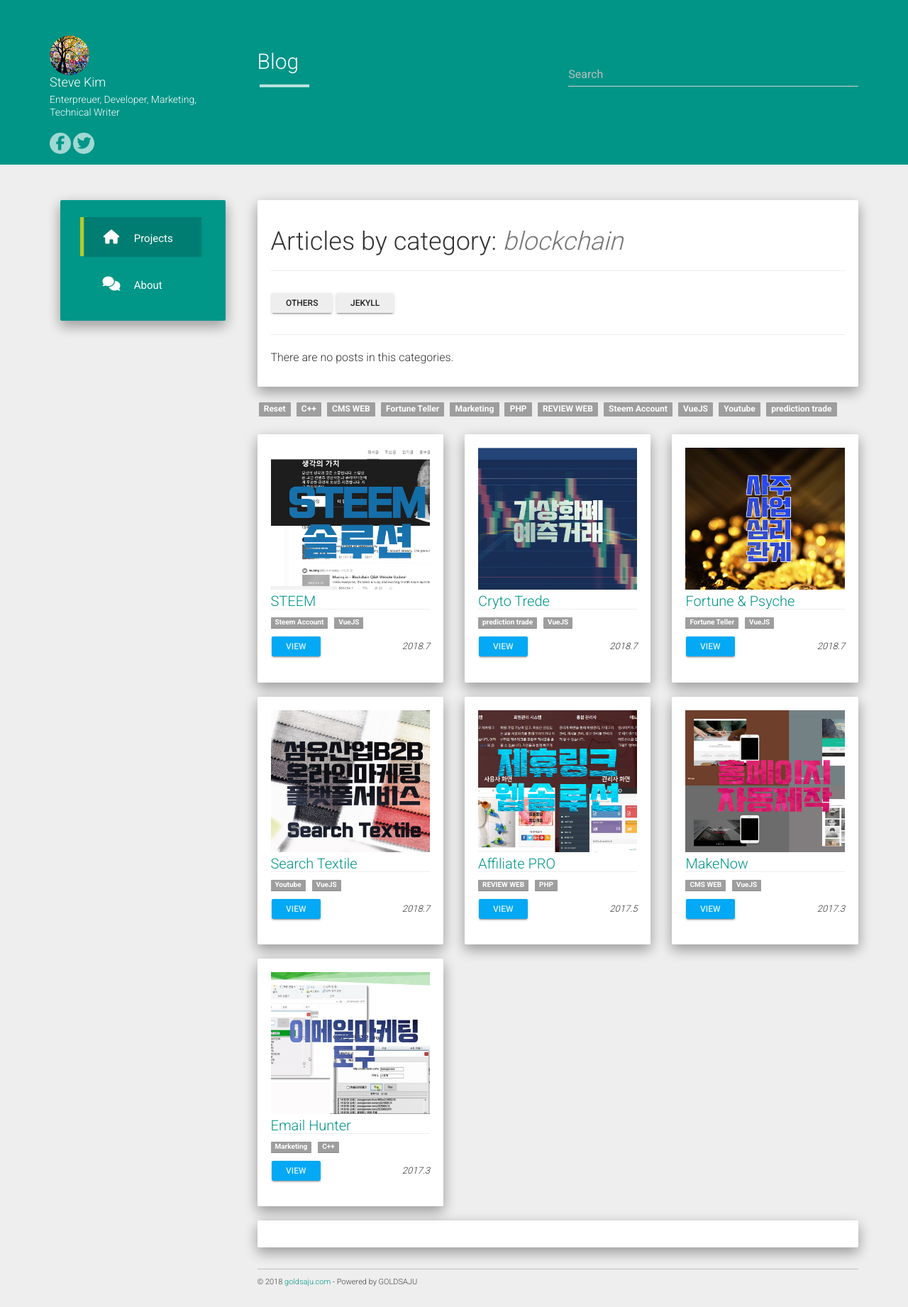
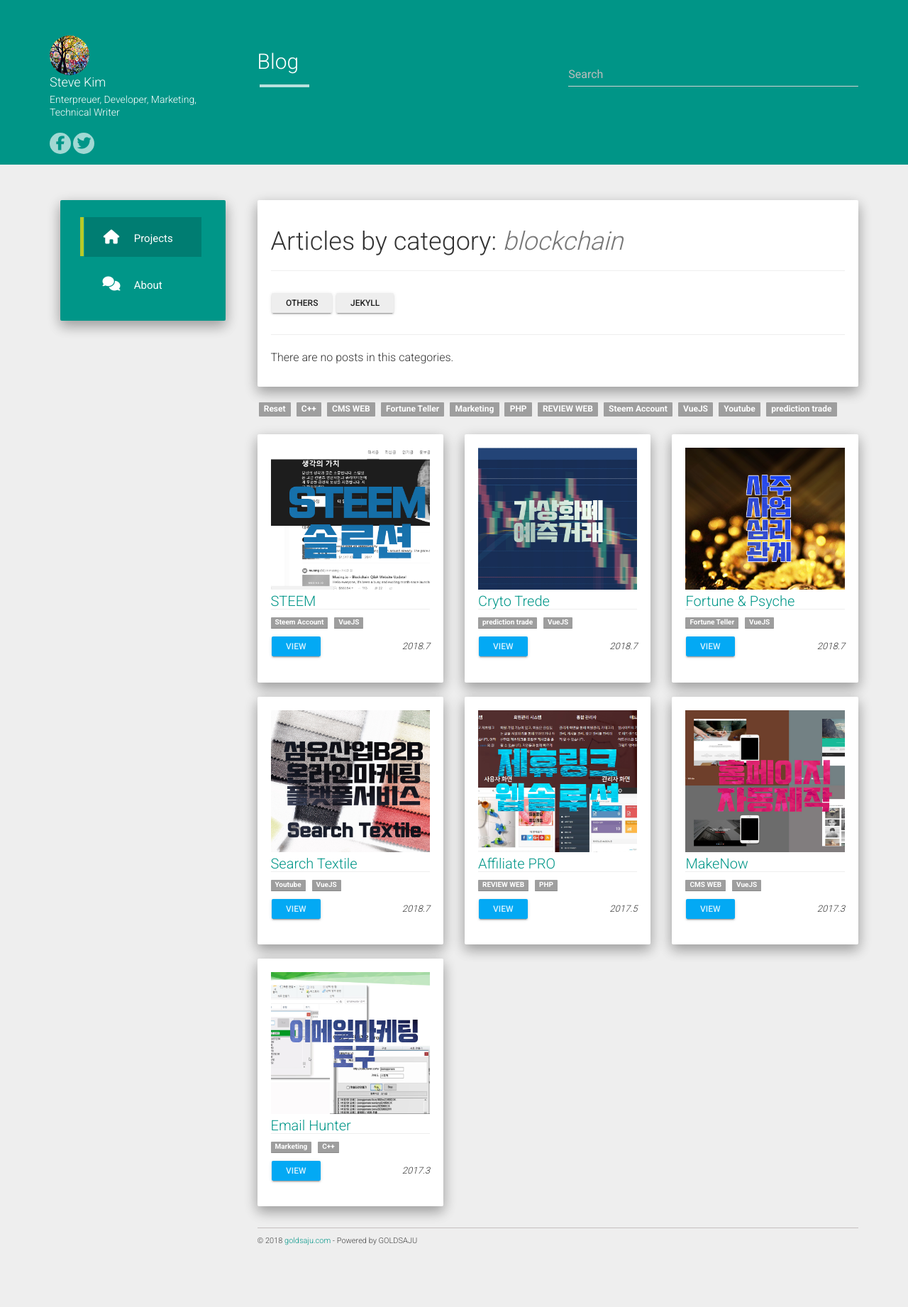
Before and after one commit to softkid/softkid.github.io, a Jekyll site: the page built from index.html, in a window 1280 px wide. Shown: the whole page at 71% size. Built offline with Jekyll 4.4.1, drawn with Linux system fonts in a browser that asks for light colours; nearby versions of some CDN libraries; the list of posts is cut into pages by our own code; after the commit the page ends 1784 px from its top, so only the background shows below that.

Commit message:
git push

```diff
--- a/index.html
+++ b/index.html
@@ -47,45 +47,4 @@
 
   </article>
 
-<div class="well">
-
-
-    <!-- Pagination links -->
-    {% if paginator.total_pages > 1 %}
-    <ul class="pager">
-      {% if paginator.previous_page %}
-        <li class="previous">
-          <a href="{{ paginator.previous_page_path | prepend: site.baseurl | replace: '//', '/' }}">&laquo;</a>
-        </li>
-      {% else %}
-        <li class="previous disabled"><span aria-hidden="true">&laquo;</span></li>
-      {% endif %}
-
-      <li><a href="/">First</a></li>
-
-      {% for page in (1..paginator.total_pages) %}
-        {% if page == paginator.page %}
-          <li class="active">
-             <a>{{ page }}<span class="sr-only">(current)</span></a>
-          </li>
-        {% elsif page == 1 %}
-          <li><a href="/">{{ page }}</a></li>
-        {% else %}
-          <li>
-            <a href="{{ site.paginate_path | prepend: site.baseurl | replace: '//', '/' | replace: ':num', page }}">{{ page }}</a>
-          </li>
-        {% endif %}
-      {% endfor %}
-
-      <li><a href="/page{{ paginator.total_pages }}/">Last</a></li>
-
-      {% if paginator.next_page %}
-        <li class="next">
-          <a href="{{ paginator.next_page_path | prepend: site.baseurl | replace: '//', '/' }}">&raquo;</a>
-        </li>
-      {% else %}
-        <li class="next disabled"><span>&raquo;</span></li>
-      {% endif %}
-    </ul>
-    {% endif %}
-</div><!-- end #home -->
+<!-- end #home -->
```
